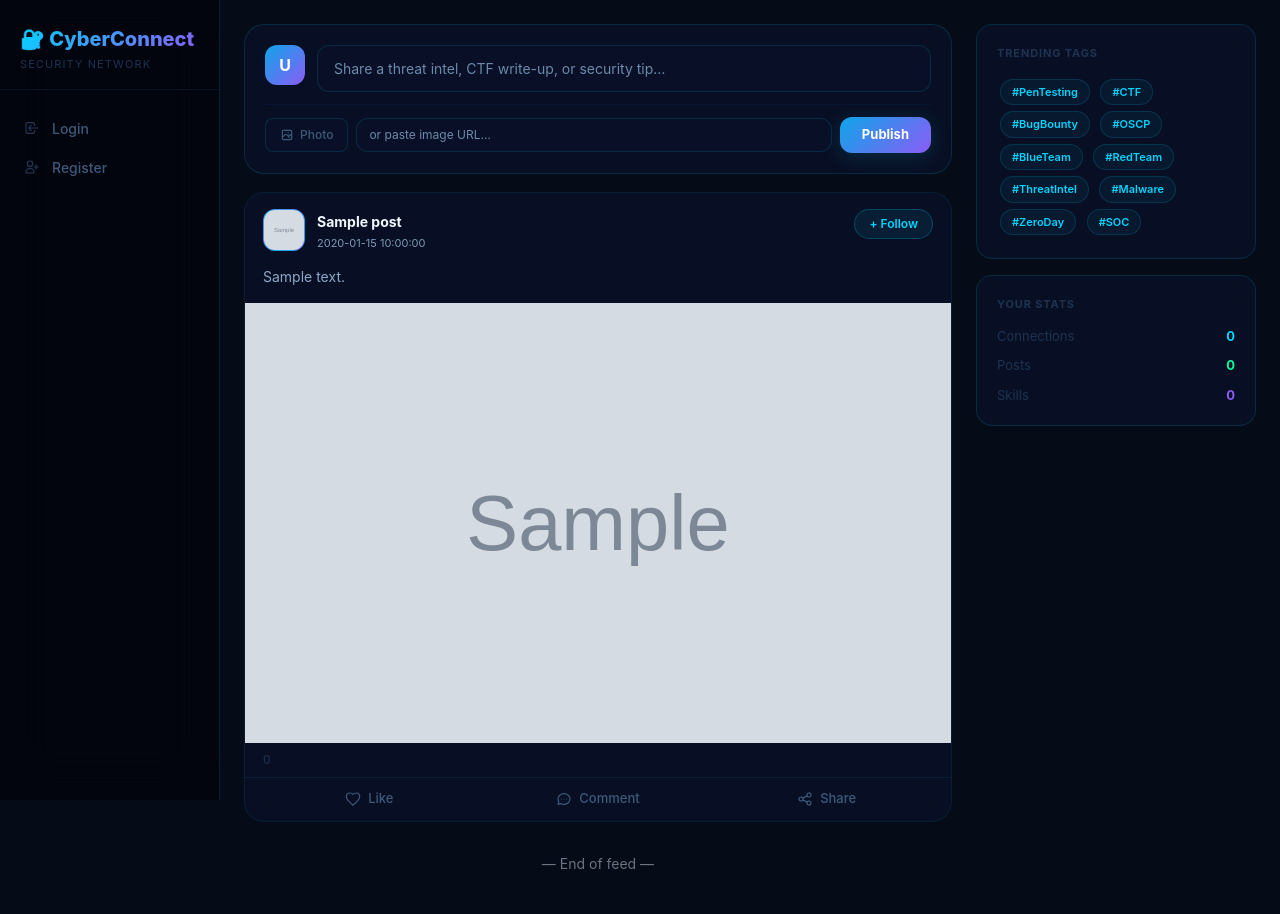
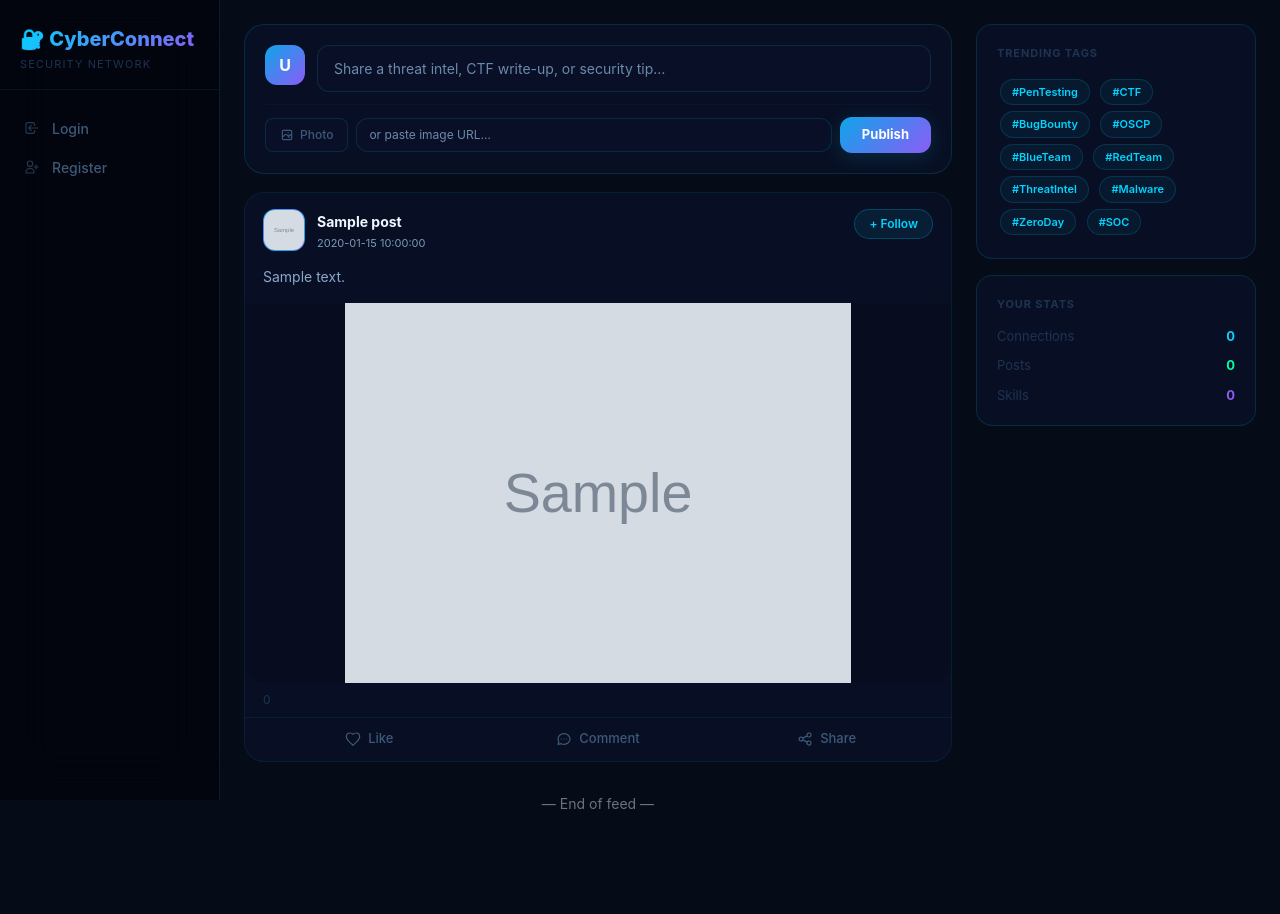
Before and after one commit to m-aayush10/CyberConnect, a Flask app: template templates/feed.html in a window 1280 px wide. After the commit the page ends 809 px from the top, so only its background shows below. Run offline with Flask 3, Linux system fonts and the light colour scheme; the template is opened without the code that fills it: most values are stand-ins (such as "Sample title", 1, 10 or a date in 2020); grey boxes marked "Sample" are stand-in pictures; some libraries are stand-ins or nearby versions.

Commit message:
style(feed): improve post image sizing with contain and smaller max-height
- Switch from 'cover' to 'contain' to show full image without cropping
- Reduce max-height from 440px to 380px for a cleaner feed layout
- Add subtle dark background for transparency support
- Keep rounded bottom corners for visual consistency

```diff
--- a/templates/feed.html
+++ b/templates/feed.html
@@ -143,7 +143,16 @@
 
     .post-body { padding: 14px 18px; }
     .post-text { font-size: 14px; color: #94a3b8; line-height: 1.7; white-space: pre-wrap; }
-    .post-img { width: 100%; max-height: 440px; object-fit: cover; display: block; }
+
+    /* ── IMAGE FIX: contain + smaller max-height ── */
+    .post-img {
+        width: 100%;
+        max-height: 380px;
+        object-fit: contain;
+        display: block;
+        background: rgba(0, 0, 0, 0.15);
+        border-radius: 0 0 18px 18px;
+    }
 
     .post-meta {
         padding: 8px 18px;
```
